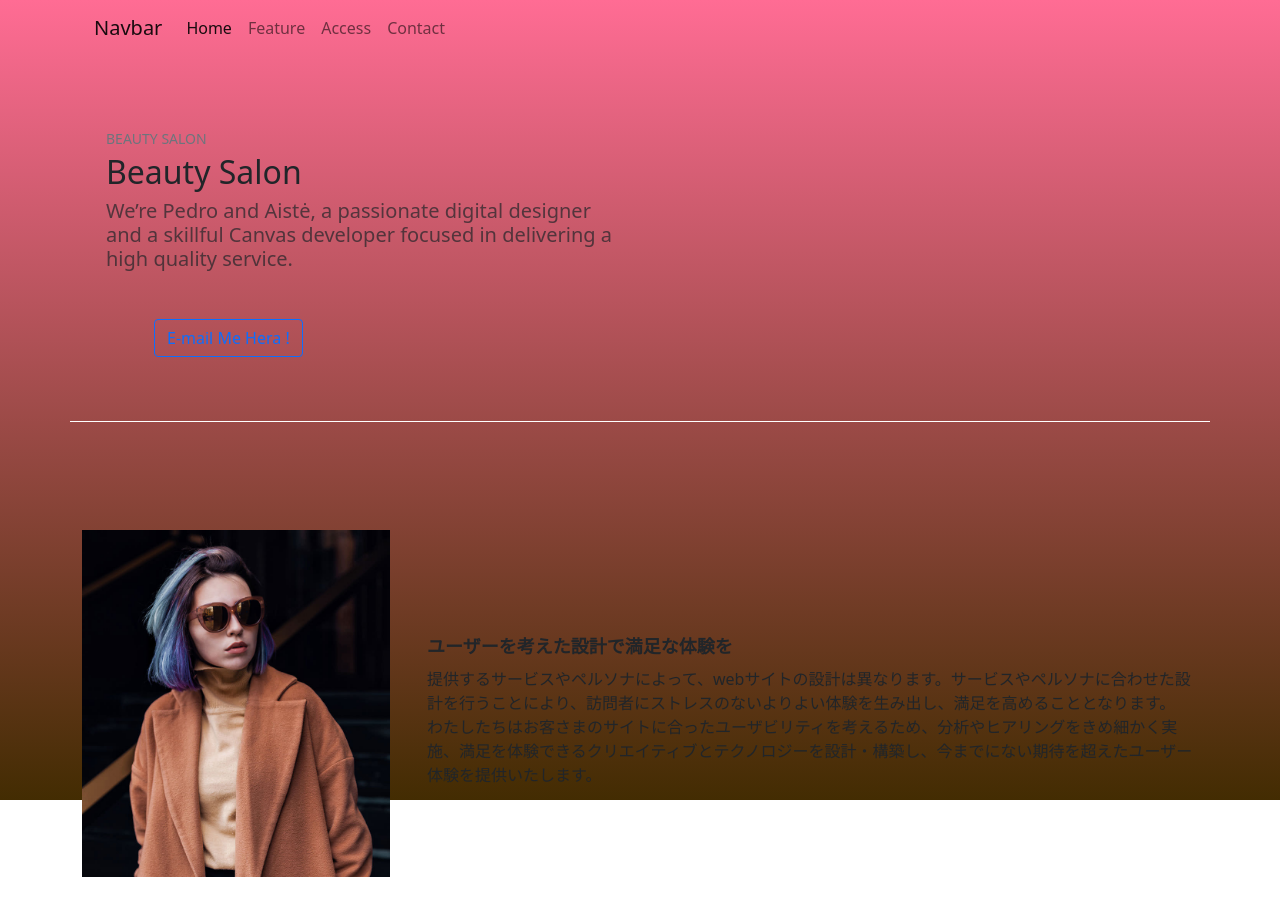
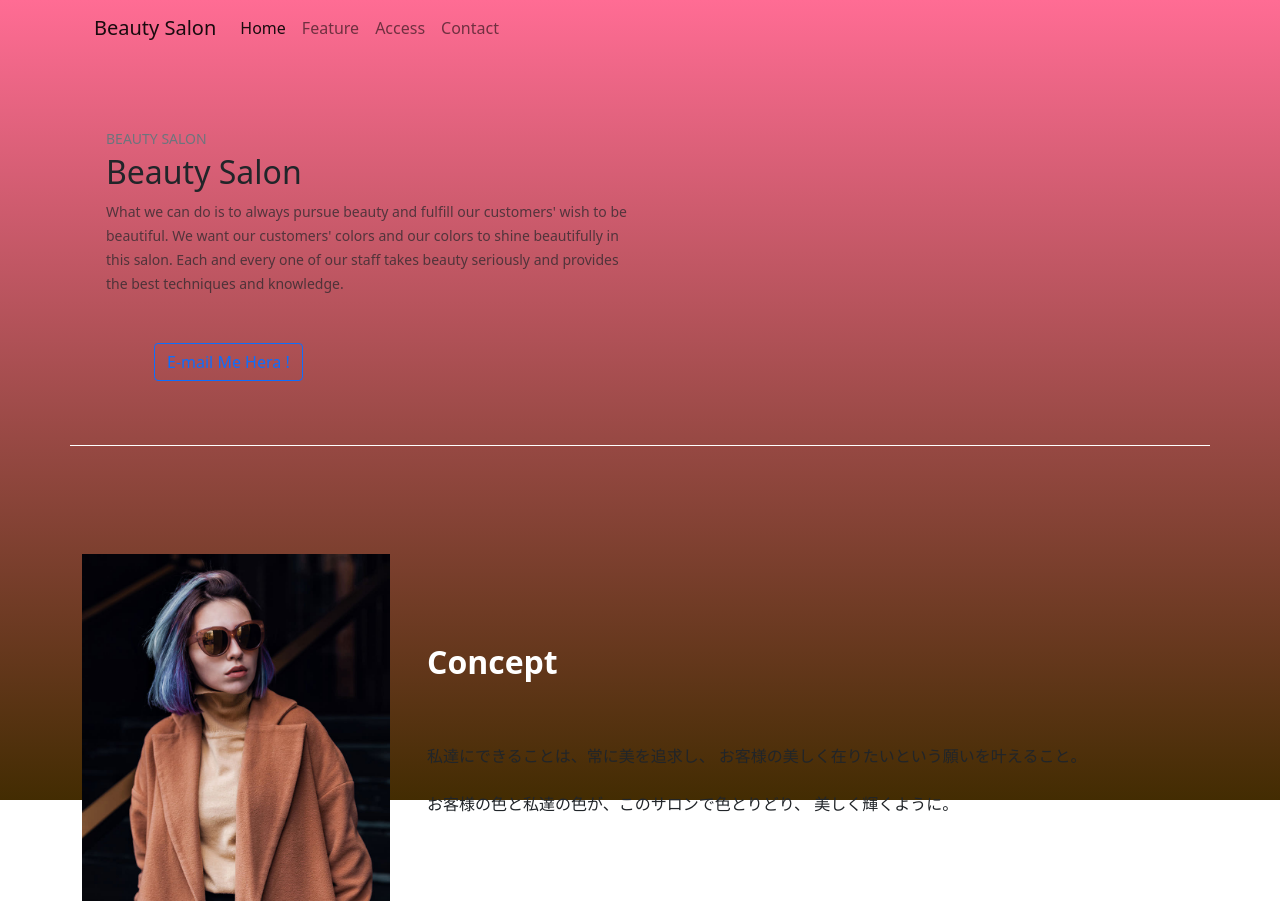
Before and after one commit to hatakumi323/Beauty-salon_site, a plain HTML site: page index.html in a window 1280 px wide. Shown: the top 904 px of the page. Drawn offline with nearby package versions, Linux system fonts and the light colour scheme.

Commit message:
htmlの変更

```diff
--- a/index.html
+++ b/index.html
@@ -16,7 +16,7 @@
 
     <nav class="container navbar navbar-expand-lg navbar-light">
       <div class="container-fluid">
-        <a class="navbar-brand" href="#">Navbar</a>
+        <a class="navbar-brand" href="#">Beauty Salon</a>
         <button class="navbar-toggler" type="button" data-bs-toggle="collapse" data-bs-target="#navbarNav"
           aria-controls="navbarNav" aria-expanded="false" aria-label="Toggle navigation">
           <span class="navbar-toggler-icon"></span>
@@ -54,11 +54,11 @@
               <div class="py-5 py-md-0">
                 <small class="text-muted text-uppercase mb-1 d-block">Beauty Salon</small>
                 <h2>Beauty Salon</h2>
-                <h5 class="font-weight-light ls1" style="opacity: .7">We’re Pedro and Aistė, a passionate digital
-                  designer and a skillful Canvas developer focused in delivering a high quality service.</h5>
+                <small class="font-weight-light ls1" style="opacity: .7">What we can do is to always pursue beauty and fulfill our customers' wish to be beautiful.
+                  We want our customers' colors and our colors to shine beautifully in this salon.
+                  Each and every one of our staff takes beauty seriously and provides the best techniques and knowledge.</small>
                 <div class="d-flex align-items-center mt-5">
-                  <a href="#contact"
-                    class="overflow-hidden mx-0 px-5">
+                  <a href="#contact" class="overflow-hidden mx-0 px-5">
                     <button type="button" class="btn btn-outline-primary">E-mail Me Hera !</button>
                   </a>
                 </div>
@@ -82,11 +82,14 @@
       </figure>
       <div class="media__body">
         <h3 class="media__title">
-          ユーザーを考えた設計で満足な体験を
+          Concept
         </h3>
         <p class="media__text">
-          提供するサービスやペルソナによって、webサイトの設計は異なります。サービスやペルソナに合わせた設計を行うことにより、訪問者にストレスのないよりよい体験を生み出し、満足を高めることとなります。<br>
-          わたしたちはお客さまのサイトに合ったユーザビリティを考えるため、分析やヒアリングをきめ細かく実施、満足を体験できるクリエイティブとテクノロジーを設計・構築し、今までにない期待を超えたユーザー体験を提供いたします。
+          私達にできることは、常に美を追求し、
+          お客様の美しく在りたいという願いを叶えること。
+          <br>
+          お客様の色と私達の色が、このサロンで色とりどり、
+          美しく輝くように。
         </p>
       </div>
       <!-- /.media__body -->
@@ -103,14 +106,17 @@
         </h3>
         <p>
           住所：東京都 ○ ○ 区<br>
-          ○ ○ ○ ○ ○  000-22-1<br>
+          ○ ○ ○ ○ ○ 000-22-1<br>
           ○ ○ ○ <br>
           電話： 03-✕✕✕✕-✕✕✕✕<br>
           休日：水曜
         </p>
       </div>
       <div class="location-map">
-        <iframe src="https://www.google.com/maps/embed?pb=!1m18!1m12!1m3!1d3241.4470125034877!2d139.73466851520018!3d35.66599373841504!2m3!1f0!2f0!3f0!3m2!1i1024!2i768!4f13.1!3m3!1m2!1s0x60188b835942e165%3A0xb4897f1f4264c771!2z44CSMTA2LTAwMzIg5p2x5Lqs6YO95riv5Yy65YWt5pys5pyo77yS5LiB55uu77yU4oiS77yV!5e0!3m2!1sja!2sjp!4v1609703399678!5m2!1sja!2sjp" width="800" height="400" frameborder="0" style="border:0;" allowfullscreen="" aria-hidden="false" tabindex="0"></iframe>
+        <iframe
+          src="https://www.google.com/maps/embed?pb=!1m18!1m12!1m3!1d3241.4470125034877!2d139.73466851520018!3d35.66599373841504!2m3!1f0!2f0!3f0!3m2!1i1024!2i768!4f13.1!3m3!1m2!1s0x60188b835942e165%3A0xb4897f1f4264c771!2z44CSMTA2LTAwMzIg5p2x5Lqs6YO95riv5Yy65YWt5pys5pyo77yS5LiB55uu77yU4oiS77yV!5e0!3m2!1sja!2sjp!4v1609703399678!5m2!1sja!2sjp"
+          width="800" height="400" frameborder="0" style="border:0;" allowfullscreen="" aria-hidden="false"
+          tabindex="0"></iframe>
       </div>
     </div>
   </section>
@@ -159,8 +165,8 @@
           <label class="col-md-3 col-form-label pt-0">合計（税込）</label>
           <div class="col-md-9">
             <div class="input-group">
-              <input type="text" class="form-control" id="sum_total"
-                v-bind:value="taxedTotalPrice | number_format" readonly>
+              <input type="text" class="form-control" id="sum_total" v-bind:value="taxedTotalPrice | number_format"
+                readonly>
               <div class="input-group-append">
                 <label class="input-group-text">円</label>
               </div>
@@ -172,7 +178,7 @@
           <label class="col-md-3 col-form-label pt-0">お名前</label>
           <div class="col-md-9">
             <div class="input-group">
-              <input type="text" class="form-control text-right" id="sum_opt">
+              <input type="text" class="form-control text-right" id="sum_opt" placeholder="your name">
             </div>
           </div>
         </div>
@@ -181,7 +187,7 @@
           <label class="col-md-3 col-form-label pt-0">メールアドレス</label>
           <div class="col-md-9">
             <div class="input-group">
-              <input type="text" class="form-control text-right" id="sum_opt">
+              <input type="text" class="form-control text-right" id="sum_opt" placeholder="name@email.com">
             </div>
           </div>
         </div>
--- a/main.css
+++ b/main.css
@@ -27,13 +27,14 @@
   }
 
   .media__title {
-    margin-bottom: 10px;
-    font-size: 1.125rem;
+    margin-bottom: 50px;
+    font-size: 2rem;
     font-weight: bold;
+    color: #fff;
   }
 
   .media__text {
-    /* css-wipeではスタイリングなし */
+    line-height: 3;
   }
 
   @media screen and (max-width: 768px) {
```
